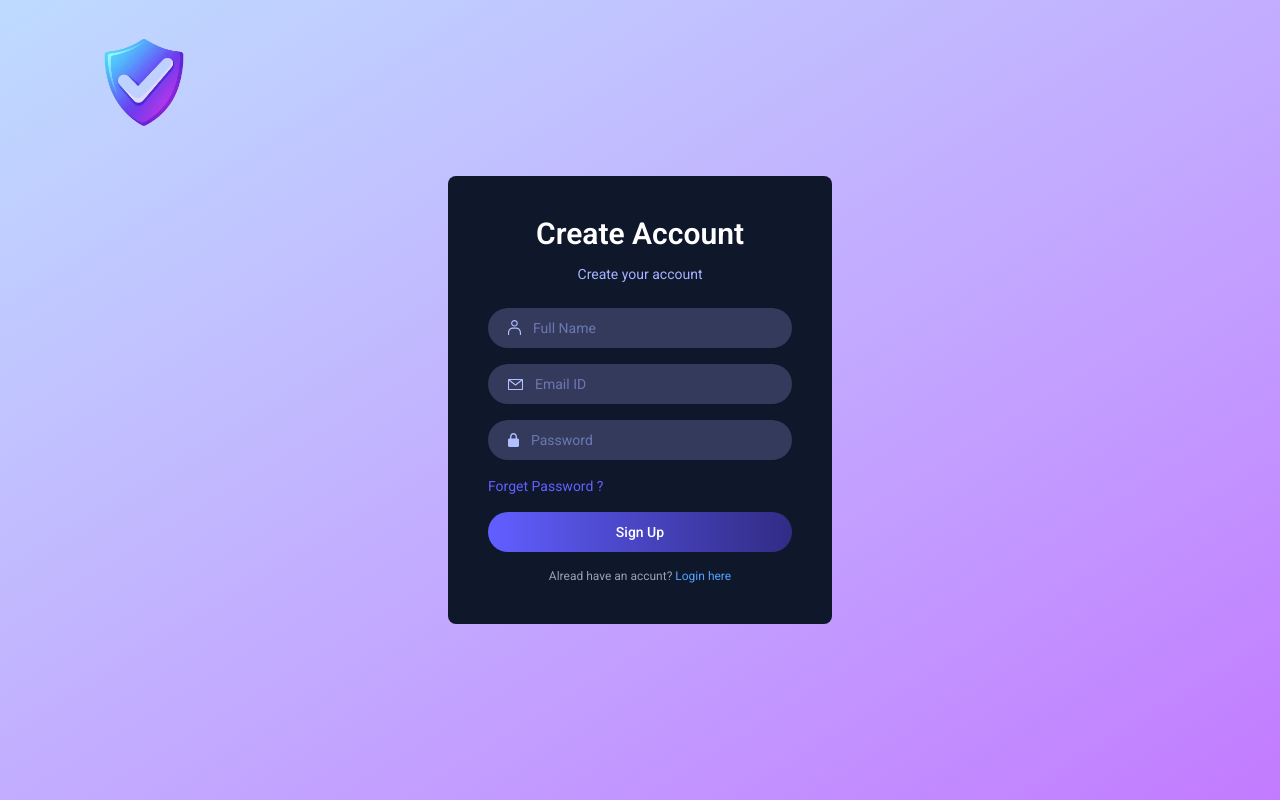
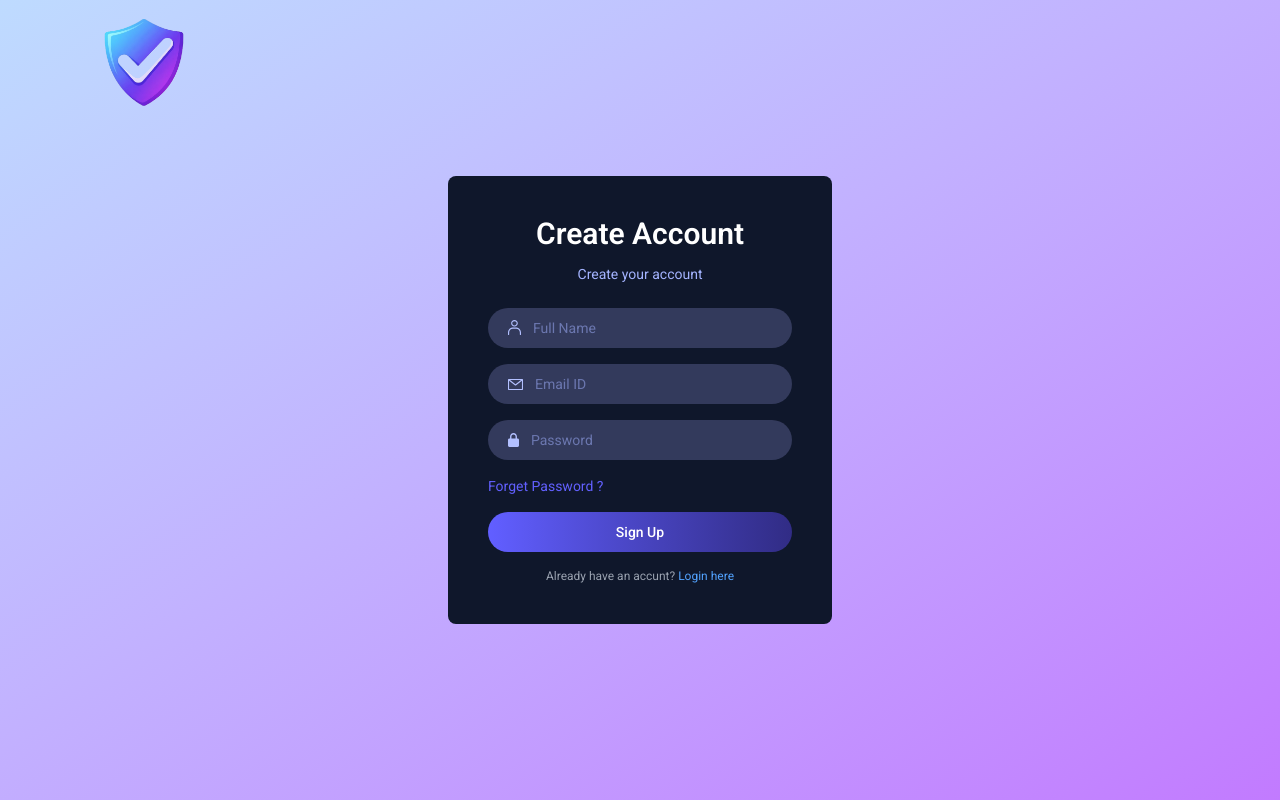
Before and after one commit to HasibCoderLab/mern-auth-2.0, a React (Vite) app in the folder client/: page /login in a window 1280 px wide. Built offline with nearby package versions, Linux system fonts and the light colour scheme.

Commit message:
again img optimize

```diff
--- a/client/src/pages/Login.jsx
+++ b/client/src/pages/Login.jsx
@@ -6,7 +6,7 @@ const Login = () => {
   return (
     <div className='flex items-center justify-center min-h-screen px-6 sm:px-0 bg-linear-to-br from-blue-200 to-purple-400'>
       <img
-        className='absolute left-5 sm:left-20 top-5  w-12 sm:w-32 cursor-pointer'
+        className='absolute left-5 sm:left-20 top-0  w-12 sm:w-32 cursor-pointer'
         src={assets.logo1} alt="" />
       <div className=" bg-slate-900 p-10 rounded-lg text-indigo-300 w-full sm:w-96 text-sm">
         <h2 className='text-3xl font-semibold text-white text-center mb-3'>{state === 'Sign Up' ? 'Create Account' : 'Login'}</h2>
@@ -39,7 +39,7 @@ const Login = () => {
           </div>
           <p className='mb-4 text-indigo-500 cursor-pointer'>Forget Password ?</p>
           <button className='w-full py-2.5 rounded-full bg-linear-to-r from-indigo-500 to-indigo-900 text-white font-medium cursor-pointer'>{state}</button>
-          <p className="text-gray-400 text-center text-xs mt-4">Alread have an accunt? {``}
+          <p className="text-gray-400 text-center text-xs mt-4">Already have an accunt? {``}
             <span className="text-blue-400 cursor-pointer">Login here</span> </p>
 
         </form>
```
